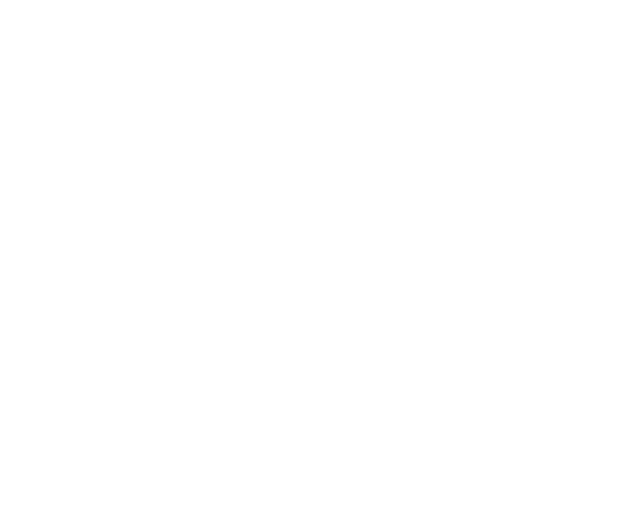
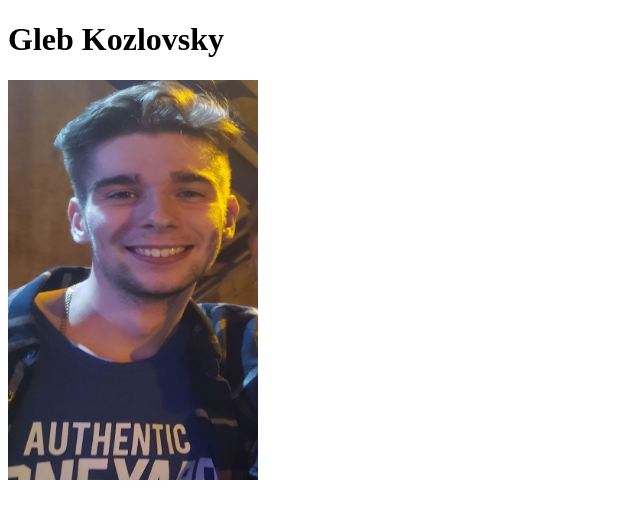
Before and after one commit to K-Dot911/rsschool-cv, a plain HTML site: page index.html in a window 1280 px wide. Shown: the whole page, without its empty margins (0-640 px from the left). Drawn offline with Linux system fonts and the light colour scheme.

Commit message:
feat: update with heaf and photo

```diff
--- a/index.html
+++ b/index.html
@@ -3,7 +3,20 @@
   <head>
     <meta charset="utf-8">
     <title>Resume</title>
+    <link rel="stylesheet" href="Style/style.css">
   </head>
   <body>
+    <header class="header">
+      <div class="name-wrapper">
+        <h1>Gleb Kozlovsky</h1>
+      </div>
+      <main class="main">
+        <section class="photo-section">
+          <div class=photo>
+            <img src="Style/photo_2020-02-15_20-01-48.jpg" alt="Me" width="250" height="400">
+          </div>
+        </section>
+      </main>
+    </header>
   </body>
 </html>
```
